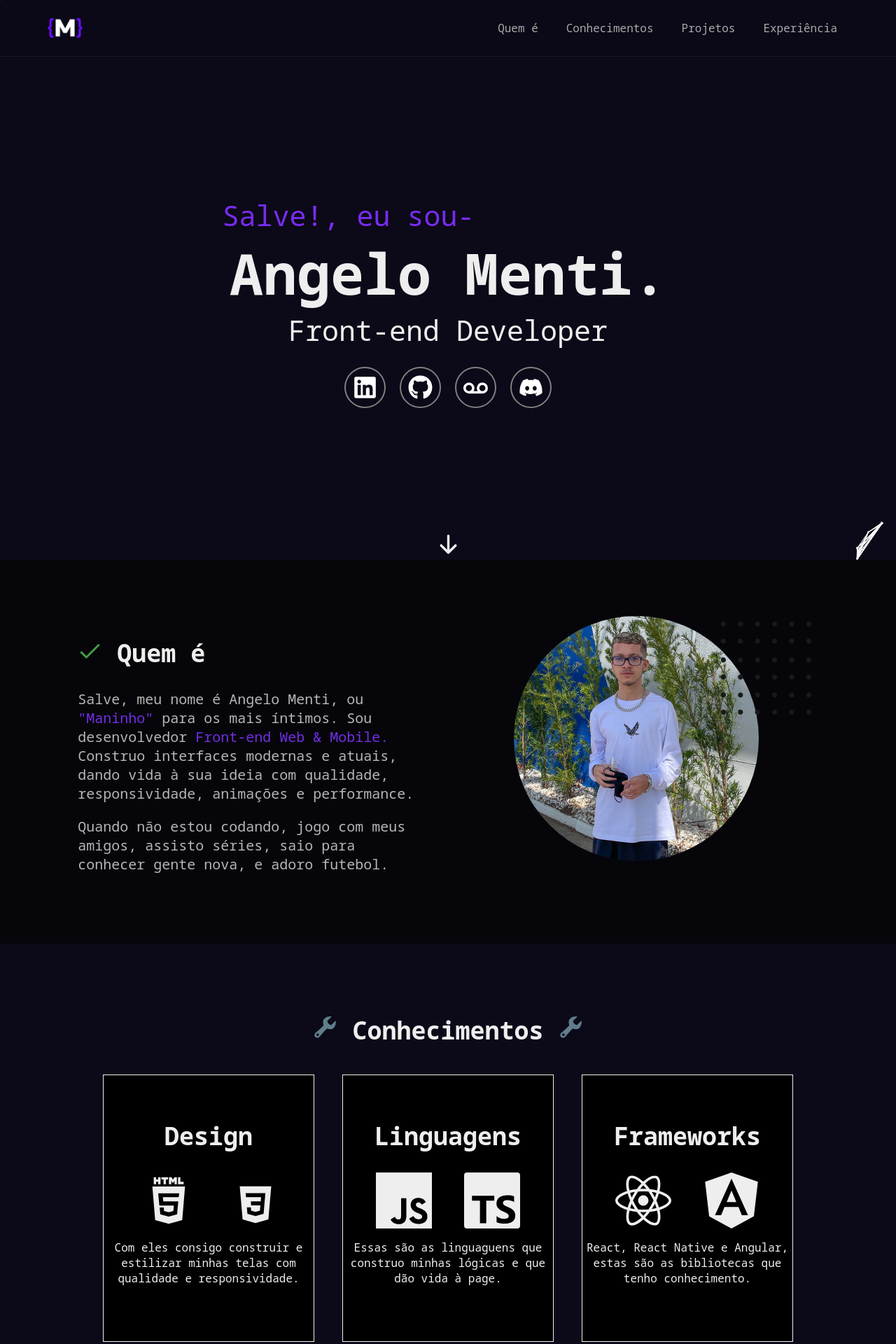
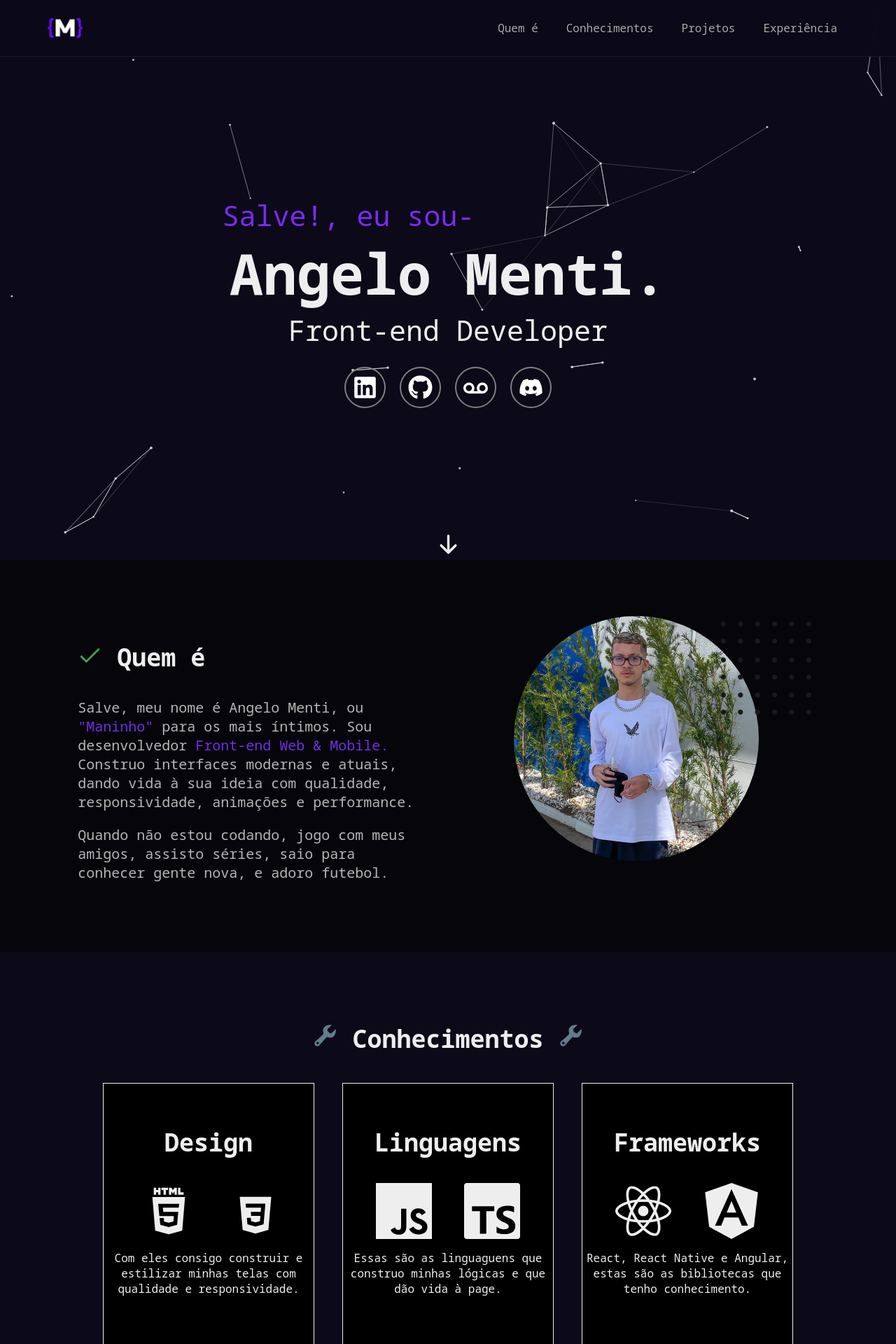
Before and after one commit to eumaninho54/devPortfolio, a React (Create React App) app: page / in a window 1280 px wide. Shown: the top 1920 px of the page at 70% size. Built offline with nearby package versions, Linux system fonts and the light colour scheme.

Commit message:
bug particlesBg fixed

```diff
--- a/public/index.html
+++ b/public/index.html
@@ -2,7 +2,7 @@
 <html lang="en">
   <head>
     <meta charset="utf-8" />
-    <link rel="icon" href="%PUBLIC_URL%/favicon.ico" />
+    <link rel="icon" href="../src/assets/chavesM.png" />
     <meta name="viewport" content="width=device-width, initial-scale=1" />
     <meta name="theme-color" content="#000000" />
     <meta
@@ -24,7 +24,7 @@
       work correctly both with client-side routing and a non-root public URL.
       Learn how to configure a non-root public URL by running `npm run build`.
     -->
-    <title>React App</title>
+    <title>Angelo Menti | Front-end developer</title>
   </head>
   <body>
     <noscript>You need to enable JavaScript to run this app.</noscript>
--- a/src/App.tsx
+++ b/src/App.tsx
@@ -14,14 +14,14 @@ function App() {
 
 
   setTimeout(() => {
-    setDisplay( () => "initial")
+    setDisplay(() => "initial")
   }, 3100)
 
   return (
     <BrowserRouter>
       <SplashScreen />
 
-      <header style={{transition: "1s", display: display}}>
+      <header style={{ transition: "1s", display: display }}>
         <Header
           refAboutMe={aboutMeScroll}
           refSkills={skillsScroll}
@@ -29,13 +29,12 @@ function App() {
         />
       </header>
 
-      <main style={{transition: "1s", display: display}}>
-        <Home
-          refAboutMe={aboutMeScroll}
-          refSkills={skillsScroll}
-          refProjects={projectsScroll}
-        />
-      </main>
+      <Home
+        style={{ transition: "1s", display: display }}
+        refAboutMe={aboutMeScroll}
+        refSkills={skillsScroll}
+        refProjects={projectsScroll}
+      />
 
     </BrowserRouter>
   );
--- a/src/components/home/index.tsx
+++ b/src/components/home/index.tsx
@@ -13,6 +13,7 @@ export default function Home(props: any) {
 				<TitleBg />
 			</ParticlesBg>
 
+			<section style={props.style}>
 				<div ref={props.refAboutMe}>
 					<AboutMe />
 				</div>
@@ -24,6 +25,8 @@ export default function Home(props: any) {
 				<div ref={props.refProjects}>
 					<Projects />
 				</div>
+			</section>
+
 		</StyleHomeDiv>
 	)
 }
--- a/src/components/home/particlesBg/index.tsx
+++ b/src/components/home/particlesBg/index.tsx
@@ -6,7 +6,6 @@ import { scrollEffect } from '../../../utils/scrollEffect';
 
 export default function ParticlesBg(props: any) {
   const [posArrow, setPosArrow] = useState('0px')
-  //const arrowDownScroll = useRef(null)
 
   useEffect(() => {
     const interval = setInterval(() => {
@@ -15,12 +14,10 @@ export default function ParticlesBg(props: any) {
     return () => clearInterval(interval);
   });
 
-
   return (
-    <StyleParticles className='oi'>
+    <StyleParticles>
       <Particles
         className='wrapper'
-        id="tsparticles"
         options={{
           background: {
             color: {
@@ -71,7 +68,7 @@ export default function ParticlesBg(props: any) {
               direction: "none",
               enable: true,
               outMode: "bounce",
-              random: false,
+              random: true,
               speed: 1,
               straight: false,
             },
```
Lines whose indentation alone changed are shown as unchanged.
